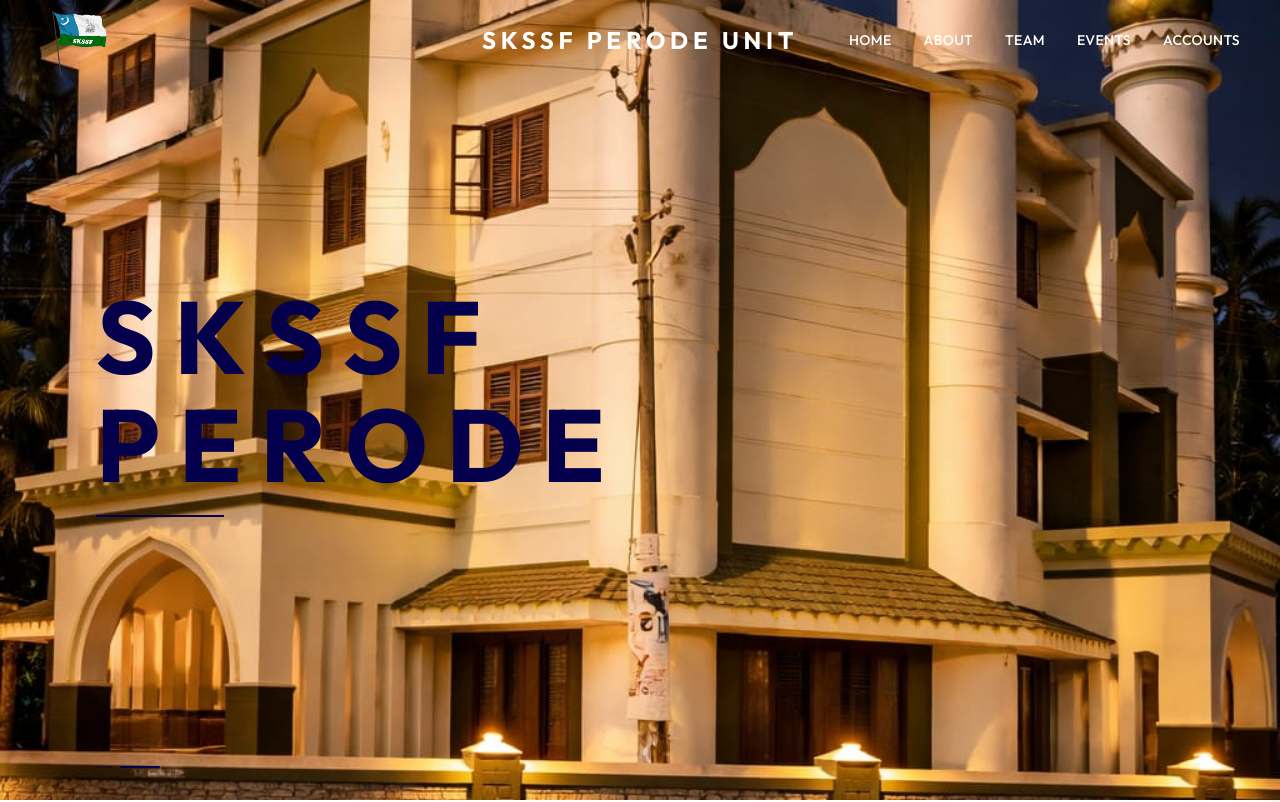
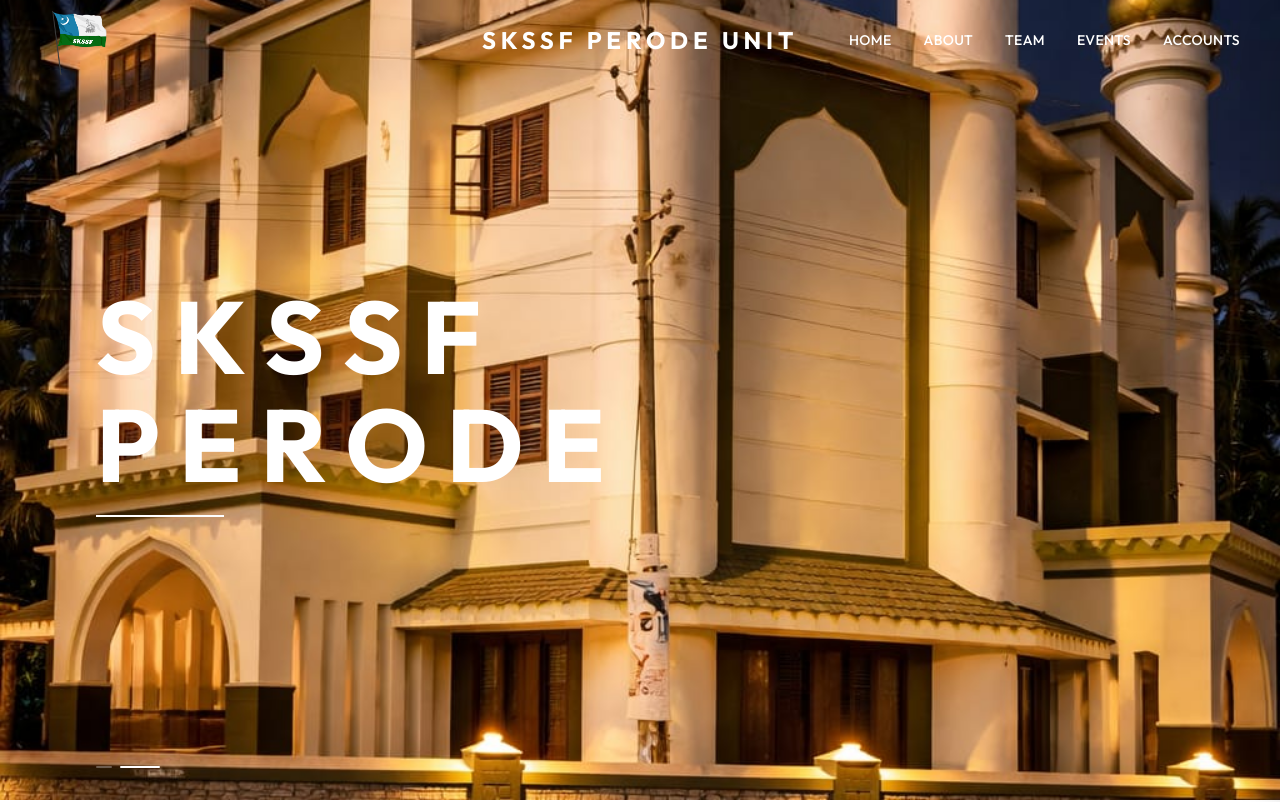
Before and after one commit to Lameesss/skssfperode, a Next.js app: page / in a window 1280 px wide. Shown: the top 802 px of the page. Built offline with nearby package versions, Linux system fonts and the light colour scheme; no server answers.

Commit message:
navabr edited 2

```diff
--- a/src/components/Hero.jsx
+++ b/src/components/Hero.jsx
@@ -80,7 +80,7 @@
             style={{
               fontSize: "clamp(3rem, 8vw, 7rem)",
               fontFamily: "var(--font-outfit)",
-              color: "#05004c",
+              color: "#ffffff",
             }}
           >
             <TextReveal
@@ -108,7 +108,7 @@
           <div
             ref={lineRef}
             className="h-[2px] w-32 mt-4 origin-left"
-            style={{ backgroundColor: "#05004c", transform: "scaleX(0)" }}
+            style={{ backgroundColor: "#ffffff", transform: "scaleX(0)" }}
           />
         </div>
       </div>
@@ -126,7 +126,7 @@
               className="block h-[2px] rounded-full transition-all duration-500"
               style={{
                 width: i === current ? "2.5rem" : "1rem",
-                backgroundColor: i === current ? "#05004c" : "rgba(0,0,76,0.3)",
+                backgroundColor: i === current ? "#ffffff" : "rgba(255,255,255,0.3)",
               }}
             />
           </button>
```
